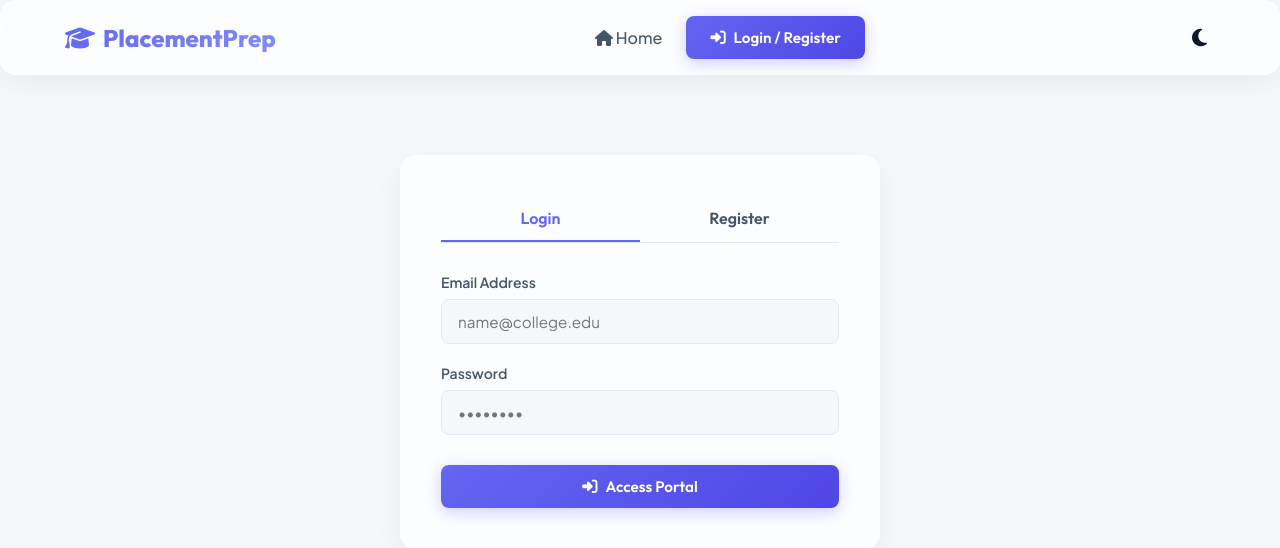
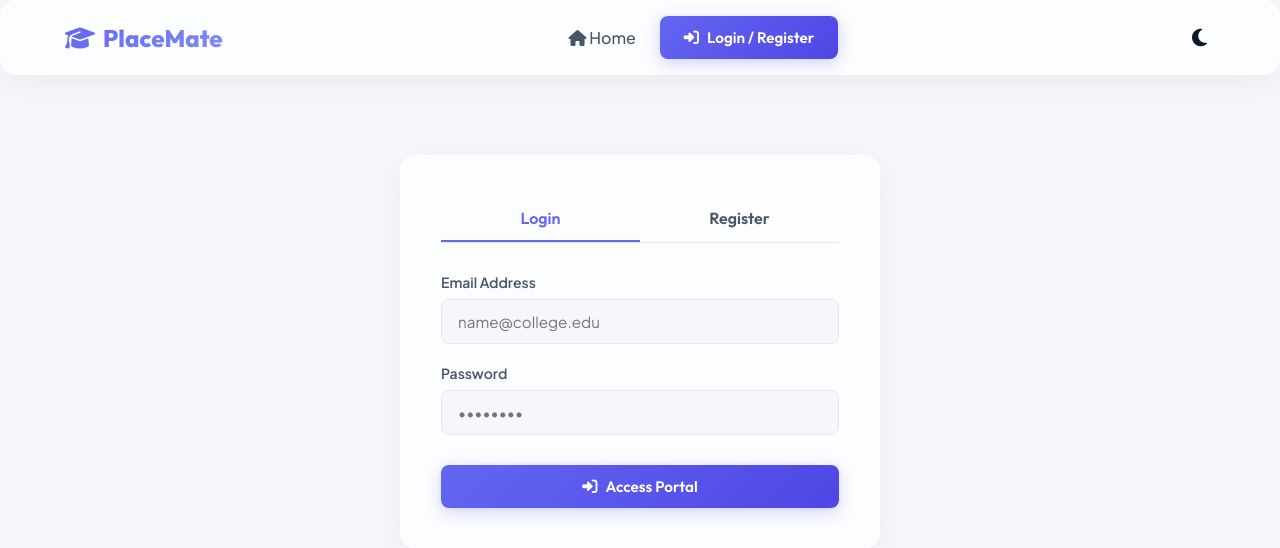
Before and after one commit to seshaSundharamoorthi/placement-mcq-portal, a Flask app: page /auth in a window 1280 px wide. Shown: the top 548 px of the page. Run offline with Flask 3, Linux system fonts and the light colour scheme.

Commit message:
Updated site name

```diff
--- a/templates/base.html
+++ b/templates/base.html
@@ -19,7 +19,7 @@
     <nav class="navbar glass-panel">
         <a href="/" class="nav-logo">
             <i class="fas fa-graduation-cap"></i>
-            <span>PlacementPrep</span>
+            <span>PlaceMate</span>
         </a>
 
         <button id="menu-btn" class="menu-btn" aria-label="Toggle Navigation Menu">
```
